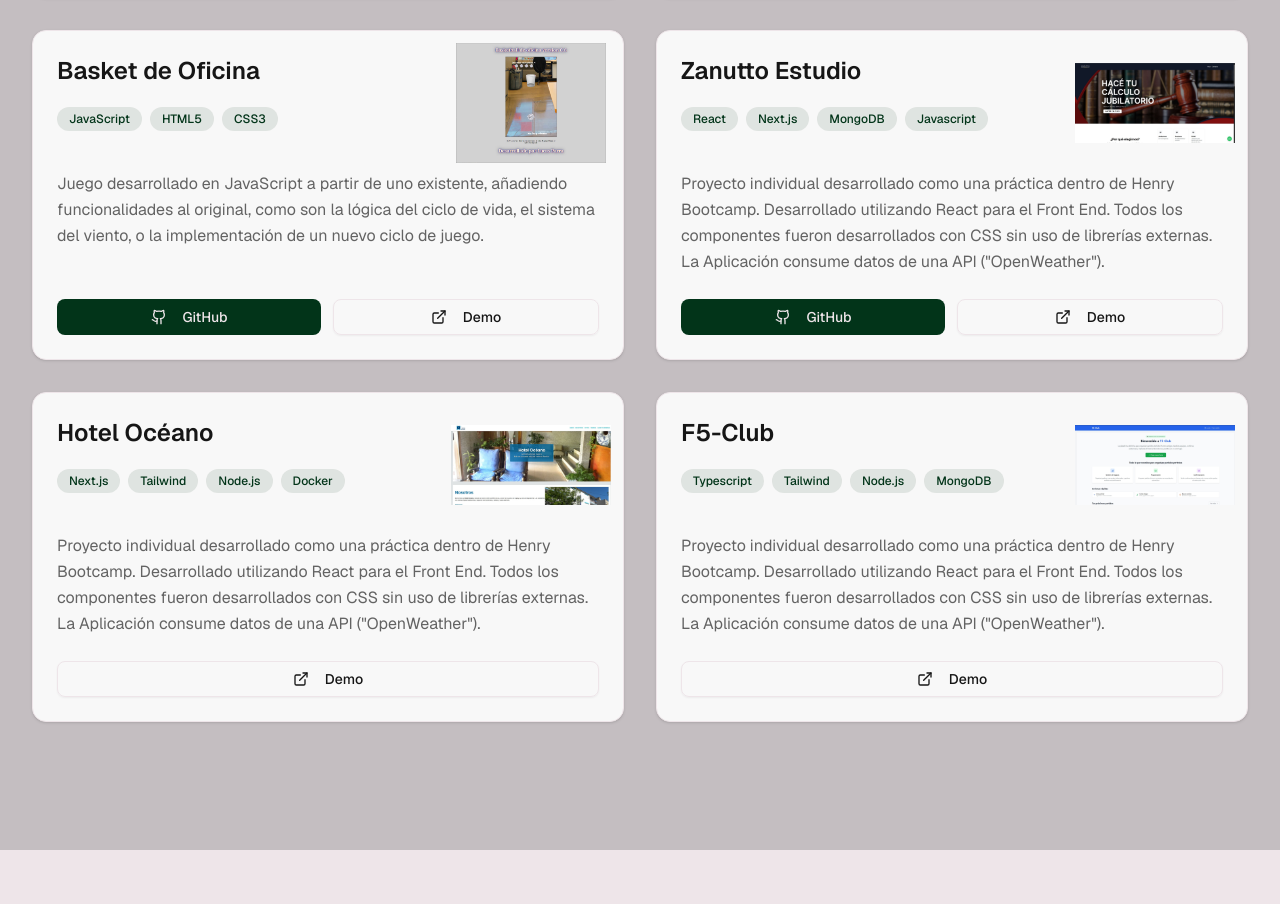
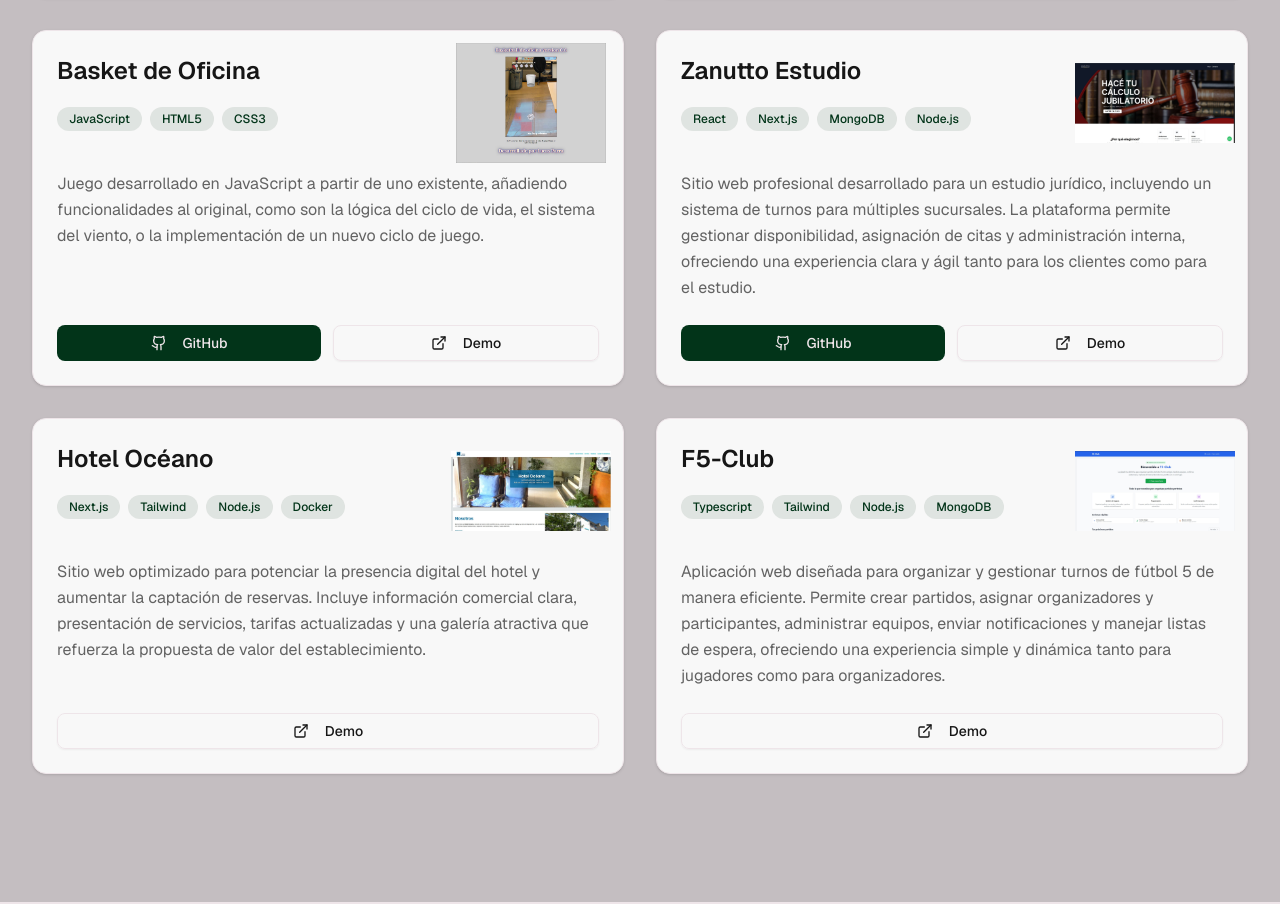
Before and after one commit to LucasParra95/portfolio-personal, a Next.js app: page / in a window 1280 px wide. Shown: the part 5651-6555 px from the top of the page. Built offline with nearby package versions, Linux system fonts and the light colour scheme.

Commit message:
Cambios descripcion de proyectos

```diff
--- a/components/projects-section.tsx
+++ b/components/projects-section.tsx
@@ -34,16 +34,16 @@ const projects = [
     title: "Zanutto Estudio",
     image: "/projects/Zanutto.jpg",
     description:
-      'Proyecto individual desarrollado como una práctica dentro de Henry Bootcamp. Desarrollado utilizando React para el Front End. Todos los componentes fueron desarrollados con CSS sin uso de librerías externas. La Aplicación consume datos de una API ("OpenWeather").',
+      'Sitio web profesional desarrollado para un estudio jurídico, incluyendo un sistema de turnos para múltiples sucursales. La plataforma permite gestionar disponibilidad, asignación de citas y administración interna, ofreciendo una experiencia clara y ágil tanto para los clientes como para el estudio.',
     github: "https://github.com/zodieth/zanuttoestudio",
     demo: "http://zanuttoestudio.vercel.app/",
-    tags: ["React", "Next.js", "MongoDB", "Javascript"],
+    tags: ["React", "Next.js", "MongoDB", "Node.js"],
   },
   {
     title: "Hotel Océano",
     image: "/projects/Oceano.jpg",
     description:
-      'Proyecto individual desarrollado como una práctica dentro de Henry Bootcamp. Desarrollado utilizando React para el Front End. Todos los componentes fueron desarrollados con CSS sin uso de librerías externas. La Aplicación consume datos de una API ("OpenWeather").',
+      'Sitio web optimizado para potenciar la presencia digital del hotel y aumentar la captación de reservas. Incluye información comercial clara, presentación de servicios, tarifas actualizadas y una galería atractiva que refuerza la propuesta de valor del establecimiento.',
     github: null,
     demo: "http://www.oceanohotel.com.ar/",
     tags: ["Next.js", "Tailwind", "Node.js","Docker"],
@@ -52,7 +52,7 @@ const projects = [
     title: "F5-Club",
     image: "/projects/f5club.jpg",
     description:
-      'Proyecto individual desarrollado como una práctica dentro de Henry Bootcamp. Desarrollado utilizando React para el Front End. Todos los componentes fueron desarrollados con CSS sin uso de librerías externas. La Aplicación consume datos de una API ("OpenWeather").',
+      'Aplicación web diseñada para organizar y gestionar turnos de fútbol 5 de manera eficiente. Permite crear partidos, asignar organizadores y participantes, administrar equipos, enviar notificaciones y manejar listas de espera, ofreciendo una experiencia simple y dinámica tanto para jugadores como para organizadores.',
     github: null,
     demo: "https://futbol-turnos-app.vercel.app/",
     tags: ["Typescript", "Tailwind", "Node.js","MongoDB"],
--- a/tsconfig.json
+++ b/tsconfig.json
@@ -34,7 +34,8 @@
     "**/*.tsx",
     ".next/types/**/*.ts",
     ".next\\dev/types/**/*.ts",
-    ".next\\dev/types/**/*.ts"
+    ".next\\dev/types/**/*.ts",
+    ".next/dev/types/**/*.ts"
   ],
   "exclude": [
     "node_modules"
```
